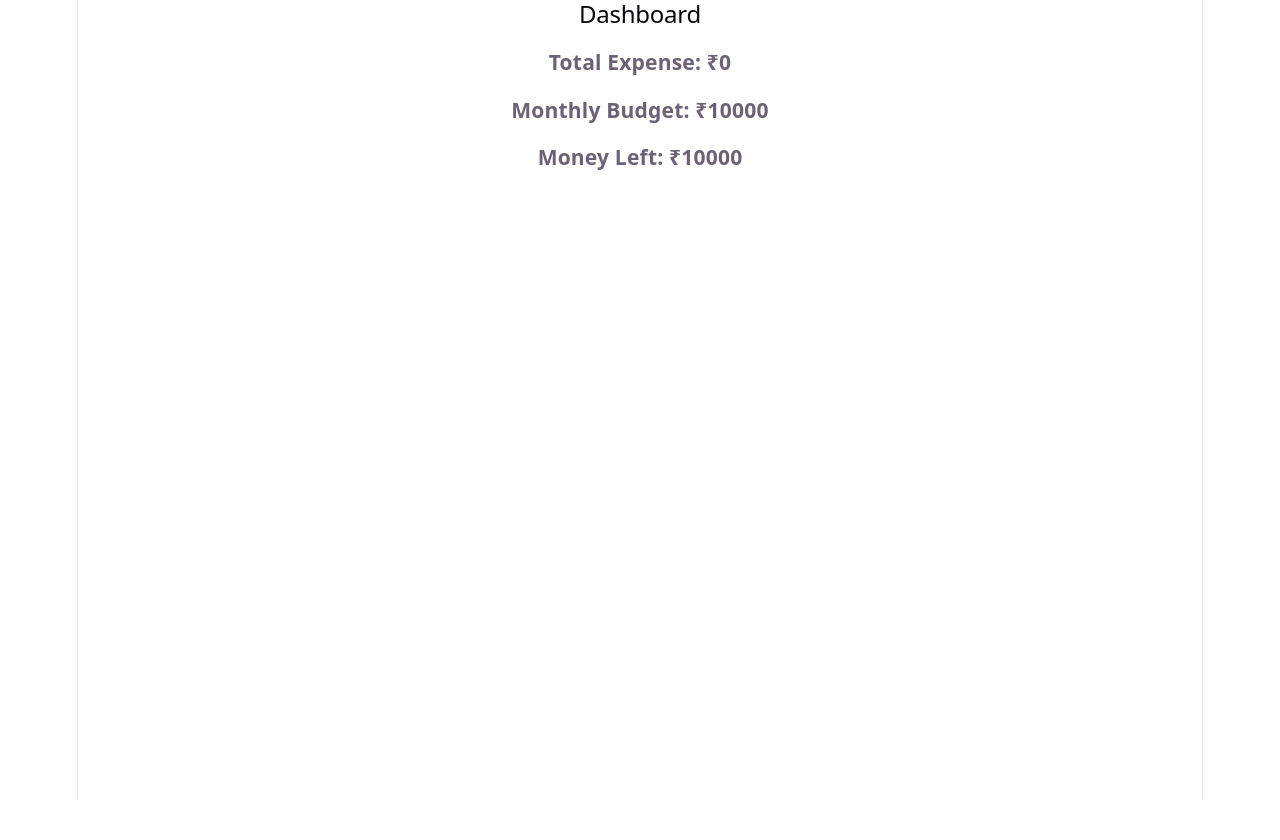
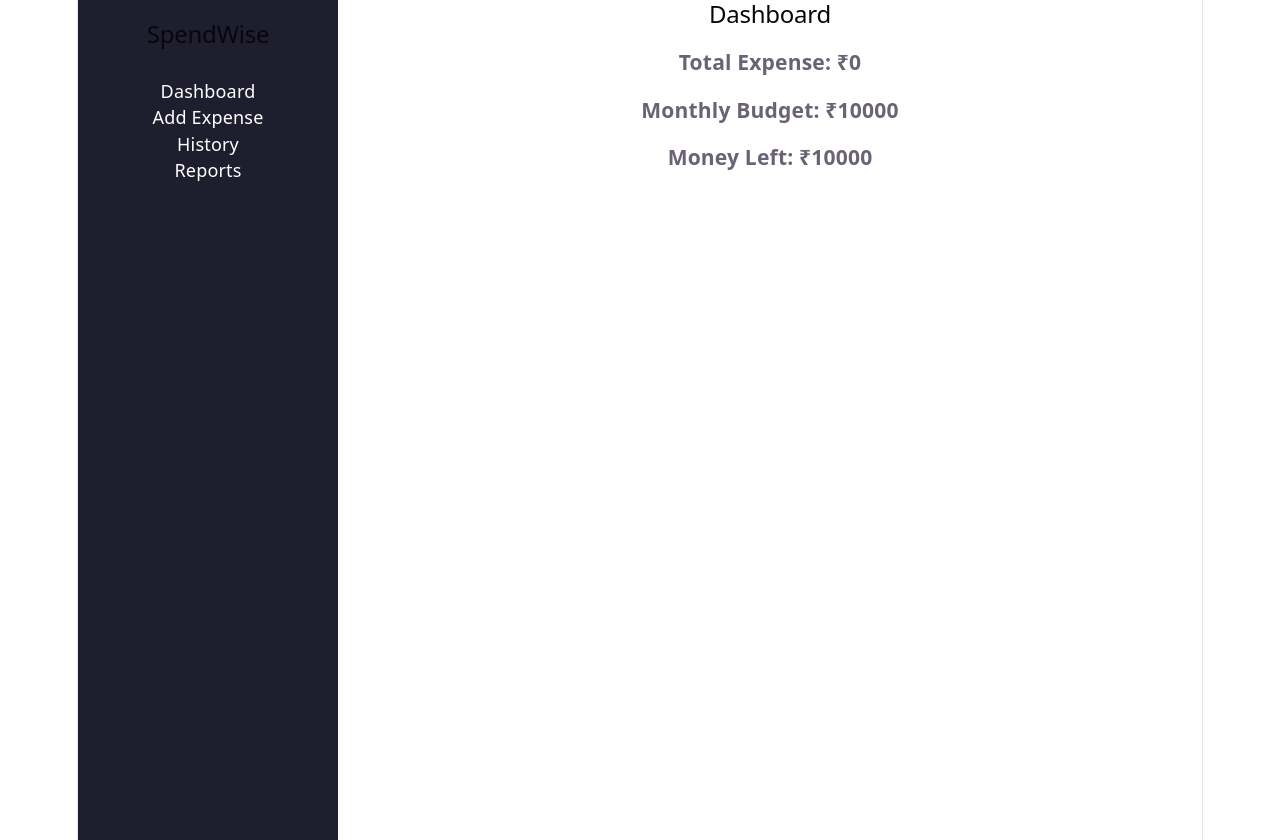
Before and after one commit to Dhruvitech/spendwise-expense-tracker, a React app in the folder frontend/: page / in a window 1280 px wide. Before the commit the page ends 800 px from the top, so only its background shows below. Built offline with nearby package versions, Linux system fonts and the light colour scheme; no server answers; the HTML template or start-up script is replaced by a standard one.

Commit message:
Left Sidebar with clickable links

```diff
--- a/frontend/src/App.jsx
+++ b/frontend/src/App.jsx
@@ -1,12 +1,28 @@
 import React from "react";
+import { BrowserRouter,Routes, Route} from "react-router-dom";
+
 import Dashboard from "./pages/Dashboard";
+import AddExpense from "./pages/AddExpense";
+import History from "./pages/History";
+import Sidebar from "./components/Sidebar";
 
-function App() {
-    return (
-        <div>
-            <Dashboard />
-        </div>
-    );
+
+function App(){
+    return(
+        <BrowserRouter>
+            <div style={{ display: "flex"}}>
+                <Sidebar />
+                <div style={{ flex: 1 }}>
+                    <Routes>
+                        <Route path="/" element={<Dashboard />} />
+                        <Route path="/dashboard" element={<Dashboard />} />
+                        <Route path="/add-expense" element={<AddExpense />} />
+                        <Route path="/history" element={<History />} />
+                    </Routes>
+                </div>
+            </div>
+        </BrowserRouter>
+    )
 }
 
 export default App;
--- a/frontend/src/components/Sidebar.jsx
+++ b/frontend/src/components/Sidebar.jsx
@@ -0,0 +1,31 @@
+import React from "react";
+import { Link } from "react-router-dom";
+
+const Sidebar = () => {
+    return (
+        <div style={{
+            width: "220px",
+            height: "100vh",
+            background: "#1e1e2f",
+            color: "white",
+            padding: "20px"
+        }}>
+            <h2>SpendWise</h2>
+
+            <nav style={{ marginTop: "30px" }}>
+                <p><Link to="/dashboard" style={linkStyle}>Dashboard</Link></p>
+                <p><Link to="/add-expense" style={linkStyle}>Add Expense</Link></p>
+                <p><Link to="/history" style={linkStyle}>History</Link></p>
+                <p><Link to="/reports" style={linkStyle}>Reports</Link></p>
+            </nav>
+        </div>
+    );
+};
+
+const linkStyle = {
+    color: "white",
+    textDecoration: "none",
+    fontSize: "18px"
+};
+
+export default Sidebar;
```
